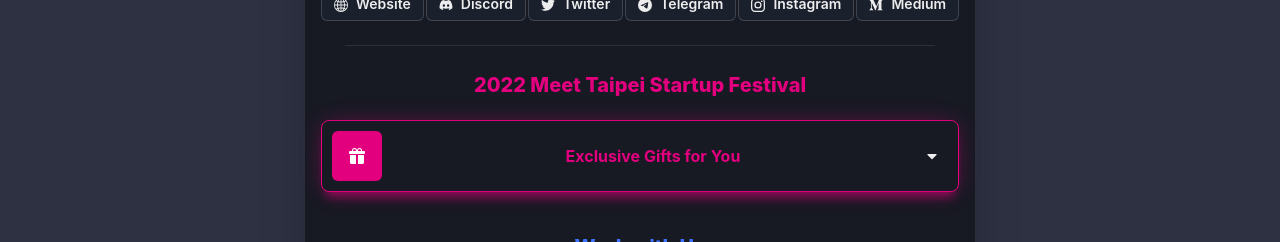
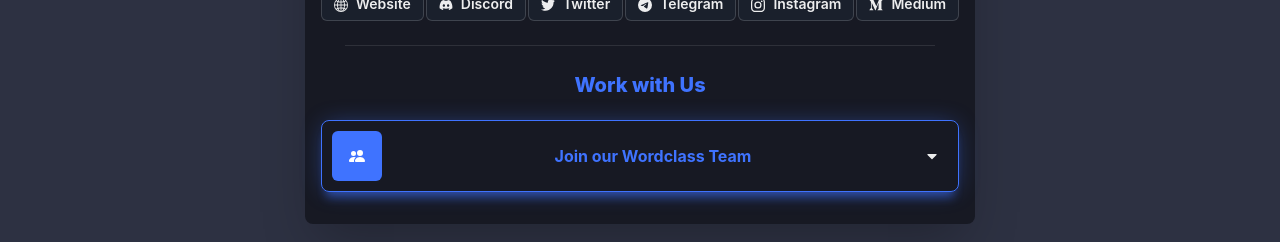
Before and after one commit to Crypto-Arsenal/links, a Next.js app: page / in a window 1280 px wide. Shown: the part 459-701 px from the top of the page. Built offline with nearby package versions, Linux system fonts and the light colour scheme; no server answers.

Commit message:
feat: position

```diff
--- a/src/components/Profile.tsx
+++ b/src/components/Profile.tsx
@@ -612,12 +612,12 @@ export default function SocialProfileSimple() {
                 </Box>
                 <Center>
                     <Stack spacing={"40px"} align={'center'} w={'full'} justify='center' >
-                        <Box w={'full'}>
+                        {/* <Box w={'full'}>
                             <Box fontWeight="extrabold" fontSize={'xl'}> <Text color="#e3007f"> {t("meetTaipei.Meet Taipei 2022")} </Text> </Box>
                             <Stack spacing={"40px"} align={'center'} w={'full'} justify='center' mt={'20px'} >
                                 <ExpandableMeetTaipieButton />
                             </Stack>
-                        </Box>
+                        </Box> */}
                         {/* Facebook */}
                         {/* <Flex
                             flexDir={{ base: 'column', md: 'row' }}
```
